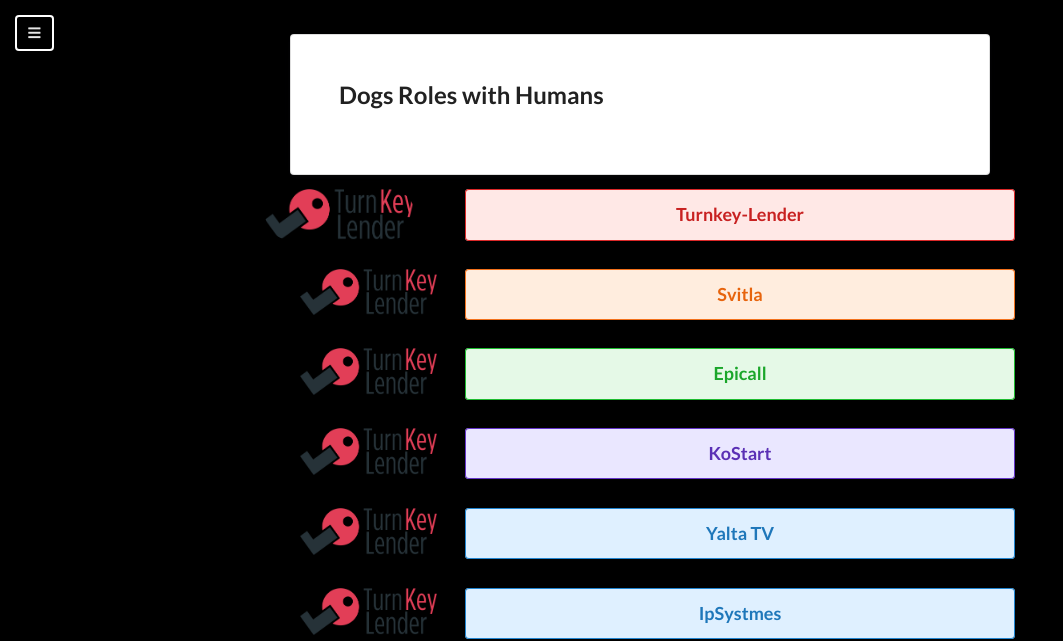
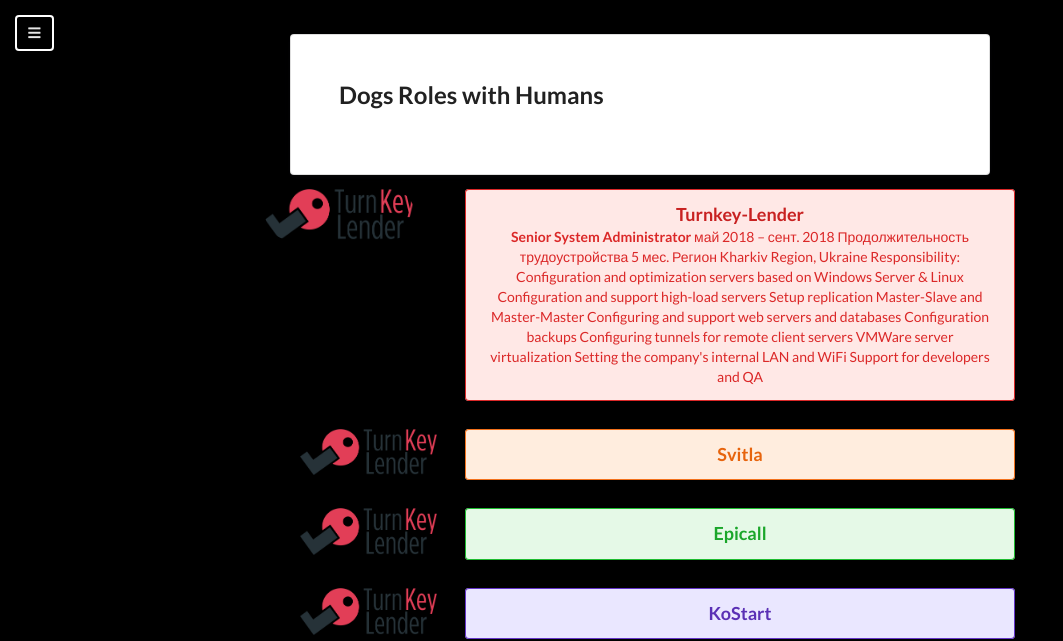
Before and after one commit to scorpionukr/cv.swl.pp.ua, a PHP site: page / in a window 1280 px wide. Shown: the top 641 px of the page, without its empty margins (0-1063 px from the left). Run offline with PHP 8.4, Linux system fonts and the light colour scheme; some libraries are stand-ins or nearby versions.

Commit message:
minor changes

```diff
--- a/index.php
+++ b/index.php
@@ -60,6 +60,21 @@
 			<div class="column">
 				<div class="ui red message">
 					<h3 class="ui header">Turnkey-Lender</h3>
+					<b>Senior System Administrator</b>
+					май 2018 – сент. 2018
+					Продолжительность трудоустройства 5 мес.
+					Регион Kharkiv Region, Ukraine
+
+					Responsibility:
+					Configuration and optimization servers based on Windows Server & Linux
+					Configuration and support high-load servers
+					Setup replication Master-Slave and Master-Master
+					Configuring and support web servers and databases
+					Configuration backups
+					Configuring tunnels for remote client servers
+					VMWare server virtualization
+					Setting the company's internal LAN and WiFi
+					Support for developers and QA
 				</div>
 			</div>
 		</div>
```
